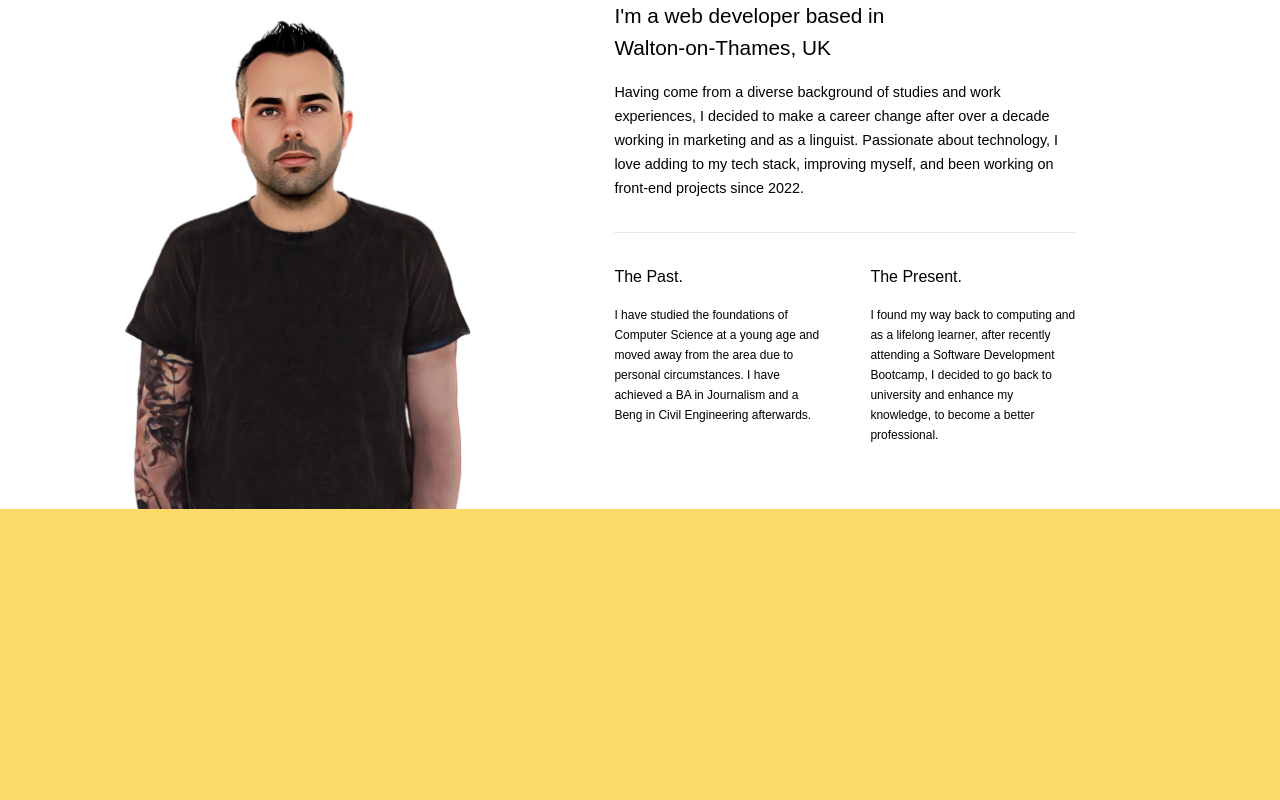
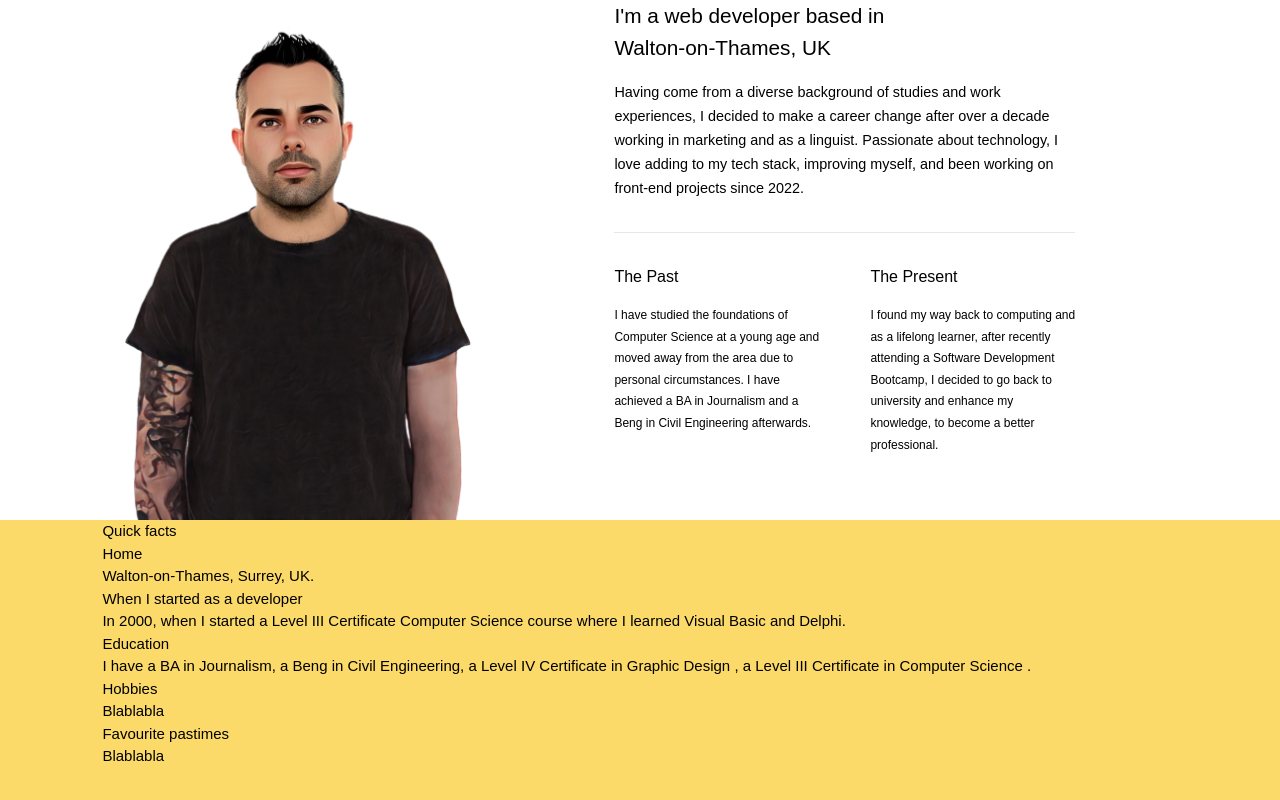
Before and after one commit to rodrigodelascio/rod-current-folio, a React (Create React App) app: page /about in a window 1280 px wide. Shown: the part 288-1088 px from the top of the page. Built offline with nearby package versions, Linux system fonts and the light colour scheme; some icons are missing.

Commit message:
quick facts section initiated

```diff
--- a/src/components/aboutpage/aboutHeroSection/AboutHeroSection.js
+++ b/src/components/aboutpage/aboutHeroSection/AboutHeroSection.js
@@ -1,5 +1,6 @@
 import React from "react";
 import rodProfile from "../../../assets/images/rodProfile.png";
+import { FaClockRotateLeft, FaRegClock } from "react-icons/fa6";
 import styles from "./AboutHeroSection.module.css";
 
 const AboutHeroSection = () => {
@@ -26,7 +27,10 @@ const AboutHeroSection = () => {
           <hr />
           <div className={styles["past-present-future-container"]}>
             <div className={styles["past-present-future-wrapper"]}>
-              <h3>The Past.</h3>
+              <h3>
+                The Past &nbsp;&nbsp;
+                <FaClockRotateLeft />
+              </h3>
               <p>
                 I have studied the foundations of Computer Science at a young
                 age and moved away from the area due to personal circumstances.
@@ -35,7 +39,10 @@ const AboutHeroSection = () => {
               </p>
             </div>
             <div className={styles["past-present-future-wrapper"]}>
-              <h3>The Present.</h3>
+              <h3>
+                The Present &nbsp;&nbsp;
+                <FaRegClock />
+              </h3>
               <p>
                 I found my way back to computing and as a lifelong learner,
                 after recently attending a Software Development Bootcamp, I
@@ -46,8 +53,32 @@ const AboutHeroSection = () => {
           </div>
         </div>
       </div>
-      <div className={styles["second-section-template"]}>
-        <div></div>
+      <div className={styles["second-section-container"]}>
+        <div>
+          <h2>Quick facts</h2>
+
+          <h3>Home</h3>
+          <p>Walton-on-Thames, Surrey, UK.</p>
+
+          <h3>When I started as a developer</h3>
+          <p>
+            In 2000, when I started a Level III Certificate Computer Science
+            course where I learned Visual Basic and Delphi.
+          </p>
+
+          <h3>Education</h3>
+          <p>
+            I have a BA in Journalism, a Beng in Civil Engineering, a Level IV
+            Certificate in Graphic Design , a Level III Certificate in Computer
+            Science .
+          </p>
+
+          <h3>Hobbies</h3>
+          <p>Blablabla</p>
+
+          <h3>Favourite pastimes</h3>
+          <p>Blablabla</p>
+        </div>
       </div>
     </div>
   );
--- a/src/components/aboutpage/aboutHeroSection/AboutHeroSection.module.css
+++ b/src/components/aboutpage/aboutHeroSection/AboutHeroSection.module.css
@@ -75,14 +75,16 @@ hr {
 
 .past-present-future-container h3 {
   font-size: 1rem;
+  display: flex;
+  align-items: center;
 }
 
 .past-present-future-container p {
   font-size: 0.75rem;
-  line-height: 1.25rem;
+  line-height: 1.35rem;
 }
 
-.second-section-template {
+.second-section-container {
   min-height: 75vh;
   min-width: 84vw;
   padding: 0 8vw;
```
Also changed, not shown: src/assets/images/rodFlixMockup.png (deleted), src/assets/images/rodWeather.png (deleted).
